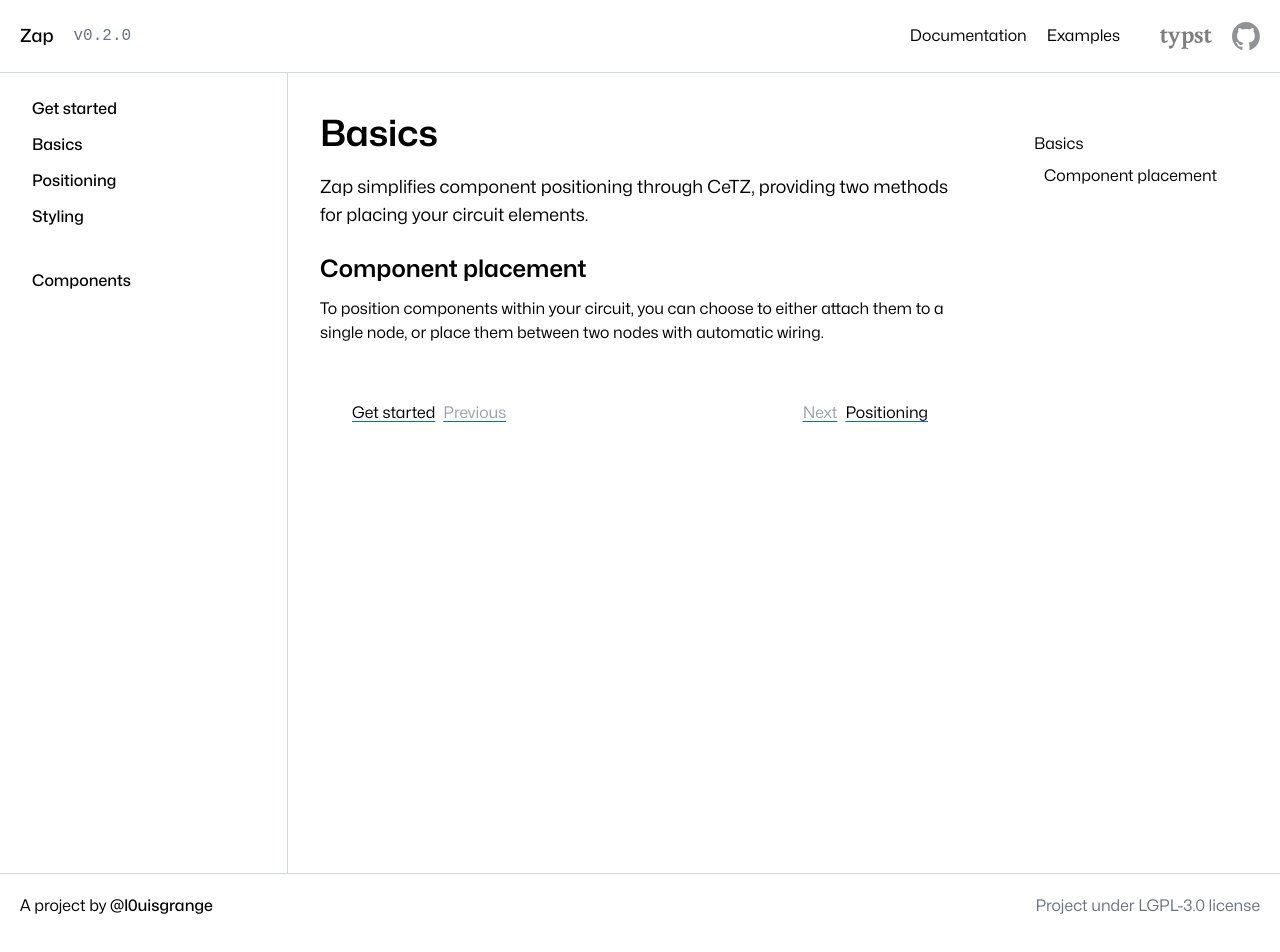
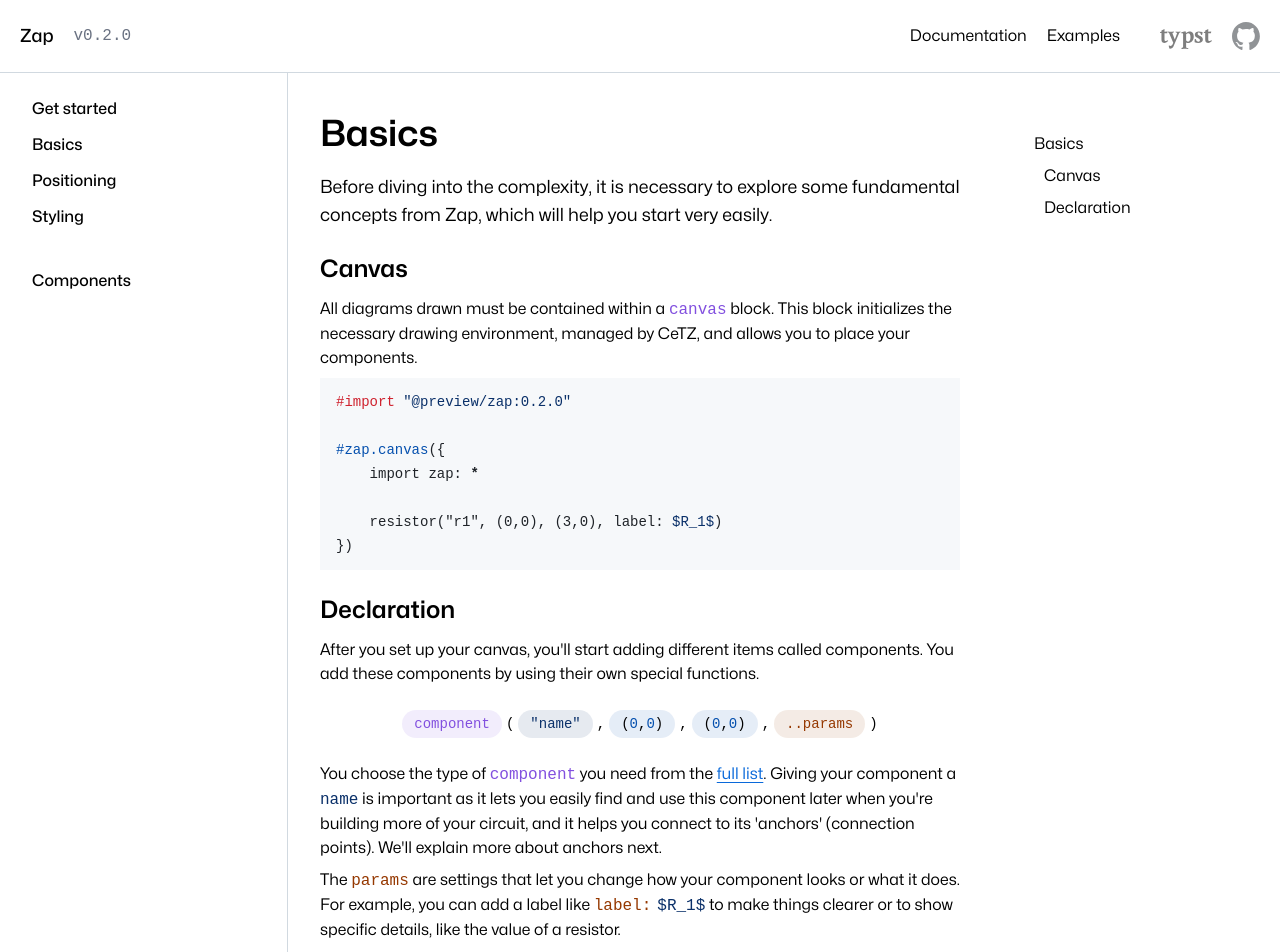
Before and after one commit to l0uisgrange/shiki-minimal-example, a SvelteKit app: page /docs/basics in a window 1280 px wide. Shown: the top 952 px of the page. Built offline with nearby package versions, Linux system fonts and the light colour scheme; a web font is replaced by a local one; what @iconify/tailwind4 would draw is missing.

Commit message:
Clearer styling

```diff
--- a/src/app.css
+++ b/src/app.css
@@ -20,6 +20,11 @@
 @theme {
     --font-display: "Mona Sans", "sans-serif";
     --color-typst: #239dad;
+    --color-import: #CF222E;
+    --color-component: #8250DF;
+    --color-params: #953800;
+    --color-string: #0A3069;
+    --color-float: #0550AE;
     --color-neutral-200: rgb(209,217,224);
     --color-neutral-900: rgb(13,17,23);
     --color-neutral-border: #3d444d;
@@ -27,6 +32,16 @@
     --color-neutral-100: rgb(246, 248, 250);
     --color-blue-600: #0969da;
     --font-mono: 'Mona Space', monospace;
+}
+
+:root {
+    @media (prefers-color-scheme: dark) {
+        --color-import: #FF7B72 !important;
+        --color-component: #D2A8FF;
+        --color-params: #FFA657 !important;
+        --color-string: #A5D6FF;
+        --color-float: #79C0FF;
+    }
 }
 
 html {
@@ -56,6 +71,9 @@ h2 {
 p, ul {
     @apply subpixel-antialiased mb-2;
 }
-main a {
+main a:not(.block):not(.flex) {
     @apply text-blue-600 underline underline-offset-3;
 }
+.font-mono {
+    @apply font-light;
+}
--- a/src/lib/components/Code.svelte
+++ b/src/lib/components/Code.svelte
@@ -15,7 +15,7 @@
 		});
 		highlighter = await createHighlighter({
 			themes: ['github-light-default', 'github-dark-default'],
-			langs: ['typst']
+			langs: ['typst', 'latex']
 		});
 	});
 
--- /dev/null
+++ b/src/lib/components/CodeSwitcher.svelte
@@ -0,0 +1,26 @@
+<script lang="ts">
+	import Code from '$lib/components/Code.svelte';
+
+	let { typst, latex } = $props();
+
+	let selection = $state('typst');
+</script>
+
+<div
+	class="flex items-center gap-2 border-b border-neutral-200 bg-neutral-100 px-4 py-3 *:cursor-pointer *:rounded-full *:bg-neutral-200/30 *:px-3 *:py-1 *:text-gray-600 *:has-open:text-red-500 dark:border-neutral-800"
+>
+	<button
+		onclick={() => (selection = 'typst')}
+		class={selection === 'typst' && 'bg-neutral-200/70!'}>Zap</button
+	>
+	<button
+		onclick={() => (selection = 'latex')}
+		class={selection === 'latex' && 'bg-neutral-200/70!'}>Circuitikz</button
+	>
+</div>
+
+{#if selection === 'typst'}
+	<Code content={typst} />
+{:else}
+	<Code content={latex} language="latex" />
+{/if}
--- a/src/routes/docs/+page.svelte
+++ b/src/routes/docs/+page.svelte
@@ -29,15 +29,14 @@
 	<main class="min-h-dvh flex-auto p-5 pt-10 md:px-8 md:py-10">
 		<h1>Getting started</h1>
 		<p class="max-w-2xl text-lg">
-			Zap is very easy to set up and works out of the box with the <a
-				target="_blank"
-				href="https://typst.app/universe">Typst Universe</a
-			> registry.
+			Draw electronic circuits effortlessly in Typst with Zap. Powered by CeTZ, it offers
+			simple functions to place and connect symbols directly in your documents.
 		</p>
 		<h2>Installation</h2>
 		<p>
 			Whether you're using the Typst online app or running Typst locally on your computer, you
-			can start using Zap by adding the following line at the top of your Typst file.
+			can start using Zap simply by adding <span class="text-import font-mono">import</span> at
+			the top of your Typst file.
 		</p>
 		<Code content={`#import "@preview/zap:${version}"`} />
 		<h2>Create your first circuit</h2>
@@ -76,6 +75,7 @@
 			class="dark:*:border-neutral-border mt-5 grid gap-4 *:flex *:items-center *:gap-2 *:rounded-lg *:border *:border-neutral-200 *:p-4 *:transition *:hover:bg-gray-50 *:hover:shadow-xs md:grid-cols-3 dark:*:hover:bg-neutral-800 dark:*:hover:shadow-black"
 		>
 			<a
+				class="block"
 				target="_blank"
 				href="https://github.com/l0uisgrange/zap/issues/new?template=new_component.yml"
 			>
@@ -83,6 +83,7 @@
 				<span class="text-black decoration-0 dark:text-white">Request a component</span>
 			</a>
 			<a
+				class="block"
 				target="_blank"
 				href="https://github.com/l0uisgrange/zap/issues/new?template=bug_report.yml"
 			>
@@ -90,6 +91,7 @@
 				<span class="text-black decoration-0 dark:text-white">Report bug or error</span>
 			</a>
 			<a
+				class="block"
 				target="_blank"
 				href="https://github.com/l0uisgrange/zap/issues/new?template=feature_request.yml"
 			>
--- a/src/routes/docs/basics/+page.svelte
+++ b/src/routes/docs/basics/+page.svelte
@@ -2,6 +2,9 @@
 	import { onMount } from 'svelte';
 	import NavButton from '$lib/components/NavButton.svelte';
 	import NexPrev from '$lib/components/NexPrev.svelte';
+	import Code from '$lib/components/Code.svelte';
+	import { version } from '$lib';
+	import CodeSwitcher from '$lib/components/CodeSwitcher.svelte'; // Added Code component
 
 	let headings: any[] = $state([]);
 
@@ -27,14 +30,63 @@
 	<main class="min-h-dvh p-5 pt-10 md:px-8 md:py-10">
 		<h1>Basics</h1>
 		<p class="max-w-2xl text-lg">
-			Zap simplifies component positioning through CeTZ, providing two methods for placing
-			your circuit elements.
+			Before diving into the complexity, it is necessary to explore some fundamental concepts
+			from Zap, which will help you start very easily.
 		</p>
-		<h2>Component placement</h2>
+
+		<h2>Canvas</h2>
 		<p>
-			To position components within your circuit, you can choose to either attach them to a
-			single node, or place them between two nodes with automatic wiring.
+			All diagrams drawn must be contained within a <span class="text-component font-mono"
+				>canvas</span
+			> block. This block initializes the necessary drawing environment, managed by CeTZ, and allows
+			you to place your components.
 		</p>
+		<Code
+			content={`#import "@preview/zap:${version}"\n\n#zap.canvas({\n    import zap: *\n\n    resistor("r1", (0,0), (3,0), label: $R_1$)\n})`}
+		/>
+
+		<h2>Declaration</h2>
+		<p>
+			After you set up your canvas, you'll start adding different items called components. You
+			add these components by using their own special functions.
+		</p>
+		<div
+			class="mb-2 flex flex-wrap items-center justify-center gap-1 px-4 py-4 font-mono text-sm *:rounded-full *:px-3 *:py-1 *:font-light"
+		>
+			<div class="bg-component/10 text-component">component</div>
+			(
+			<div class="bg-string/10 text-string">"name"</div>
+			,
+			<div class="bg-float/10">
+				(<span class="text-float">0</span>,<span class="text-float">0</span>)
+			</div>
+			,
+			<div class="bg-float/10">
+				(<span class="text-float">0</span>,<span class="text-float">0</span>)
+			</div>
+			,
+			<div class="bg-params/10">
+				<span class="text-params">..params</span>
+			</div>
+			)
+		</div>
+		<p>
+			You choose the type of <span class="text-component font-mono">component</span> you need
+			from the
+			<a href="/zap/docs/components">full list</a>. Giving your component a
+			<span class="text-string font-mono">name</span> is important as it lets you easily find and
+			use this component later when you're building more of your circuit, and it helps you connect
+			to its 'anchors' (connection points). We'll explain more about anchors next.
+		</p>
+		<p>
+			The <span class="text-params font-mono">params</span> are settings that let you change
+			how your component looks or what it does. For example, you can add a label like
+			<span class="inline-flex flex-nowrap">
+				<span class="text-params mr-1.5 font-mono">label:</span>
+				<span class="text-string font-mono">$R_1$</span>
+			</span> to make things clearer or to show specific details, like the value of a resistor.
+		</p>
+
 		<NexPrev
 			next={{ href: '/zap/docs/positioning', title: 'Positioning' }}
 			previous={{ href: '/zap/docs/', title: 'Get started' }}
--- a/src/routes/docs/positioning/+page.svelte
+++ b/src/routes/docs/positioning/+page.svelte
@@ -69,9 +69,9 @@
 				href="https://typst.app/docs/reference/foundations/array/"
 				target="_blank">Typst array</a
 			>
-			with two dimensions (<span class="font-mono">x</span> representing the horizontal
-			position, and
-			<span class="font-mono">y</span> the vertical).
+			with two dimensions (<span class="text-float font-mono">x</span> representing the
+			horizontal position, and
+			<span class="text-float font-mono">y</span> the vertical).
 		</p>
 		<Code content={'#let myCoordinate = (0, 0)'} />
 		<h2 class="mt-3">Named anchors</h2>
@@ -85,8 +85,9 @@
 		</p>
 		<Code content={'#zap.canvas({\n' + '    resistor("r1", (0,0), (5,0))\n' + '})'} />
 		<p>
-			Now that this resistor is identified by its name <span class="font-mono">r1</span>, we
-			can attach a voltage source to one of it's nodes like this.
+			Now that this resistor is identified by its name <span class="text-string font-mono"
+				>r1</span
+			>, we can attach a voltage source to one of it's nodes like this.
 		</p>
 		<Code
 			content={'#zap.canvas({\n' +
@@ -102,10 +103,10 @@
 		</p>
 		<p>
 			In most cases, especially with two-node components, you'll typically use <span
-				class="font-mono">in</span
+				class="text-string font-mono">in</span
 			>
 			and
-			<span class="font-mono">out</span>.
+			<span class="text-string font-mono">out</span>.
 		</p>
 		<h2 class="mt-3">Relative coordinates</h2>
 		<p>
--- a/src/routes/docs/styling/+page.svelte
+++ b/src/routes/docs/styling/+page.svelte
@@ -2,7 +2,8 @@
 	import { onMount } from 'svelte';
 	import NavButton from '$lib/components/NavButton.svelte';
 	import NexPrev from '$lib/components/NexPrev.svelte';
-
+	import Code from '$lib/components/Code.svelte';
+	import style1 from '$lib/examples/style1.svg';
 	let headings: any[] = $state([]);
 
 	onMount(() => {
@@ -27,14 +28,59 @@
 	<main class="min-h-dvh p-5 pt-10 md:px-8 md:py-10">
 		<h1>Styling</h1>
 		<p class="max-w-2xl text-lg">
-			Zap simplifies component positioning through CeTZ, providing two methods for placing
-			your circuit elements.
+			Zap allows you to style most electrical components using optional arguments passed
+			during their declaration or simple global settings.
 		</p>
-		<h2>Component placement</h2>
+		<h2>Specific component</h2>
 		<p>
-			To position components within your circuit, you can choose to either attach them to a
-			single node, or place them between two nodes with automatic wiring.
+			If you want to customize the appearance of a <span class="font-medium"
+				>single component instance</span
+			>, rather than all components of the same type, simply use the various
+			<span class="text-params font-mono">params</span> optional arguments.
 		</p>
+		<Code
+			content={'#zap.canvas({\n' +
+				'    import zap: *\n\n' +
+				'    resistor("r1", (0,0), (3,0), variant: "iec", fill: red.lighten(80%), stroke: 1pt + red)\n})'}
+		/>
+		<h2>Global styling</h2>
+		<p>
+			If you wish to change the default appearance for <span class="font-medium"
+				>all components</span
+			>
+			of a specific type throughout the same canvas, Zap supports the
+			<span class="text-import font-mono">set-style</span> from CeTZ.
+		</p>
+		<div class="grid gap-5 lg:grid-cols-4">
+			<img
+				src={style1}
+				class="dark:border-neutral-border w-full rounded-lg border border-neutral-200 object-cover"
+				alt="Style 1 example"
+			/>
+			<div class="lg:col-span-3">
+				<Code
+					content={'#zap.canvas({\n' +
+						'    import zap: *\n' +
+						'    set-style(zap: (\n' +
+						'        resistor: (\n' +
+						'            variant: "iec", \n' +
+						'            fill: red.lighten(80%), \n' +
+						'            stroke: 1pt + red\n' +
+						'        ),\n' +
+						'        wires: (stroke: .5pt+blue)\n' +
+						'    ))\n\n    // Your amazing circuit\n})'}
+				/>
+			</div>
+		</div>
+		<h2>Style resolution</h2>
+		<p>
+			Zap first takes the style from the optional <span class="text-params font-mono"
+				>params</span
+			>
+			of your components, and merges them (with override) with the
+			<span class="text-import font-mono">set-style</span> options.
+		</p>
+
 		<NexPrev next={{ href: '/zap/docs/positioning', title: 'Positioning' }} />
 	</main>
 	<div class="relative hidden w-72 flex-none p-5 md:block">
```
Also changed, not shown: package.json (+7 -7 lines), src/lib/examples/style1.svg (added), 1 other file (tests, documents, lock files or other folders).
